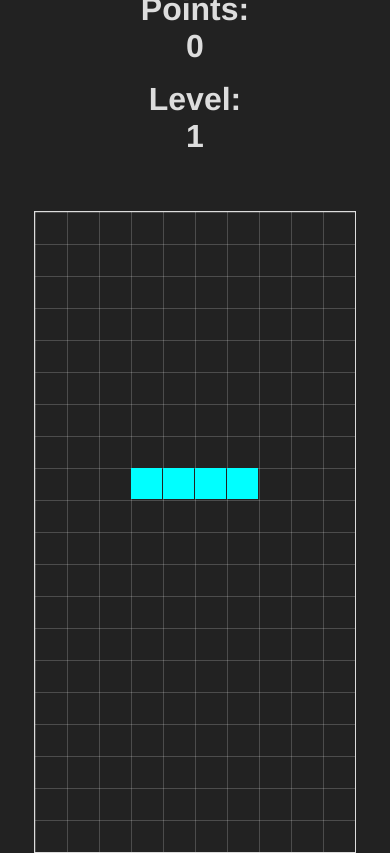
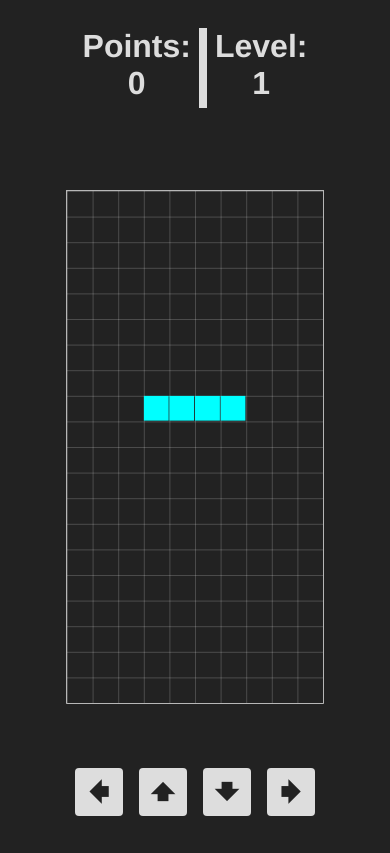
Before and after one commit to HangerThem/Tetris, a plain HTML site: page index.html in a window 390 px wide. Drawn offline with Linux system fonts and the light colour scheme.

Commit message:
Update mobile version

```diff
--- a/index.html
+++ b/index.html
@@ -13,10 +13,17 @@
         <div class="info">
             Points: <div data-points class="points">0</div>
         </div>
+        <div class="divider"></div>
         <div class="info">
             Level: <div data-level class="level">1</div>
         </div>
     </div>
-    <canvas width="320" height="640" id="game" class="game"></canvas>
+    <canvas height="640" width="320" id="game" class="game"></canvas>
+    <div class="buttons-container">
+        <div class="button" data-left="true">🠸</div>
+        <div class="button" data-up="true">🠹</div>
+        <div class="button" data-down="true">🠻</div>
+        <div class="button" data-right="true">🠺</div>
+    </div>
 </body>
 </html>
--- a/styles/style.css
+++ b/styles/style.css
@@ -37,3 +37,58 @@ body {
   justify-content: center;
   margin-bottom: 1rem;
 }
+
+.divider {
+  display: none;
+  height: 5rem;
+  width: .5rem;
+  background: #ddd;
+}
+
+.buttons-container {
+  display: none;
+}
+
+@media (max-width: 768px) {
+  .info-container {
+    flex-direction: row;
+    gap: .5rem;
+    margin-bottom: .5rem;
+  }
+
+  .divider {
+    display: block;
+  }
+
+  .game {
+    transform: scale(.8);
+  }
+
+  .buttons-container {
+    margin: 0;
+    display: flex;
+    flex-direction: row;
+    align-items: center;
+    justify-content: center;
+    gap: 1rem
+  }
+
+  .button {
+    background: #ddd;
+    font-size: 3rem;
+    color: #222;
+    height: 3rem;
+    width: 3rem;
+    border-radius: .25rem;
+    text-align: center;
+    line-height: 3rem;
+  }
+
+  .button:hover {
+    background: #fff;
+  }
+
+  .button:active {
+    background: #555;
+  }
+}
```
